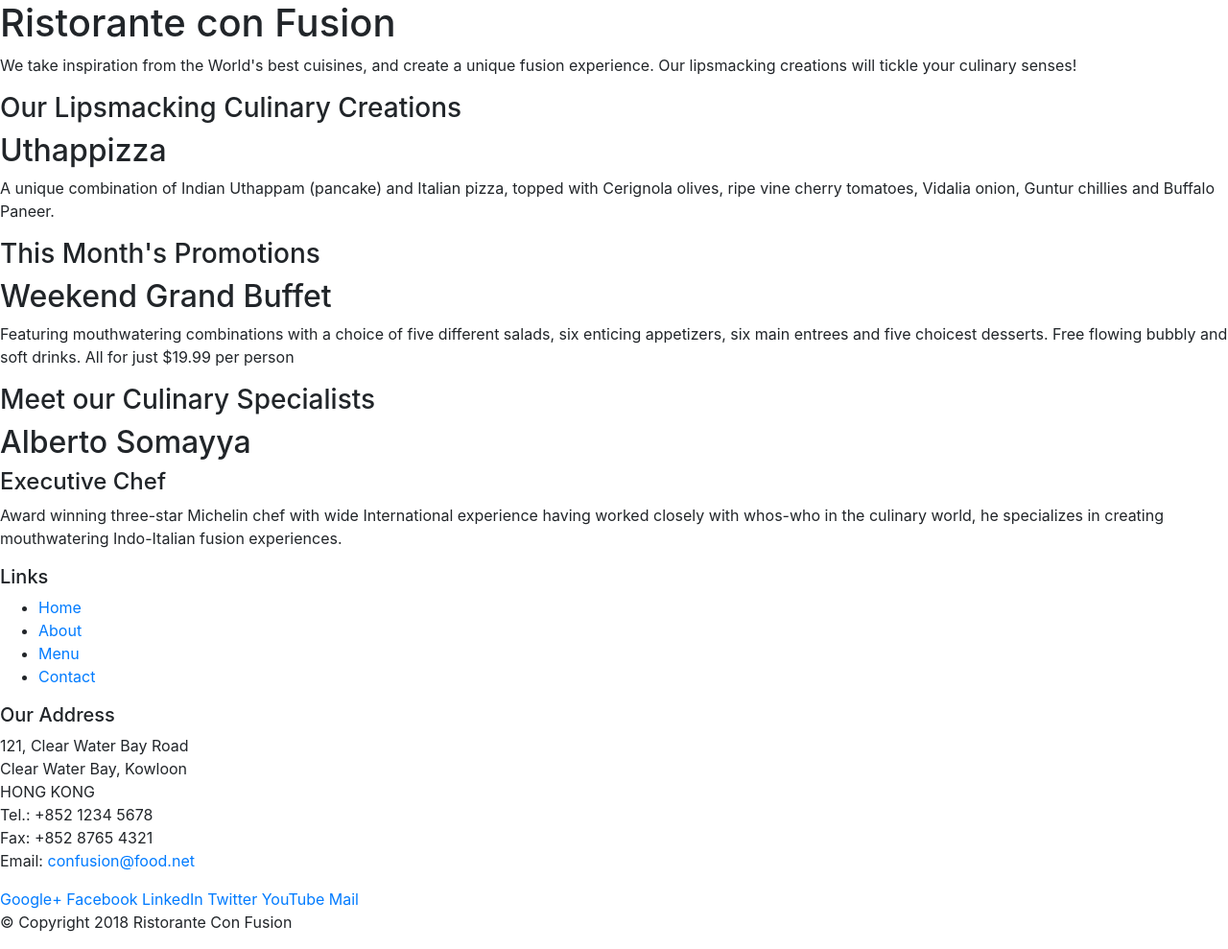
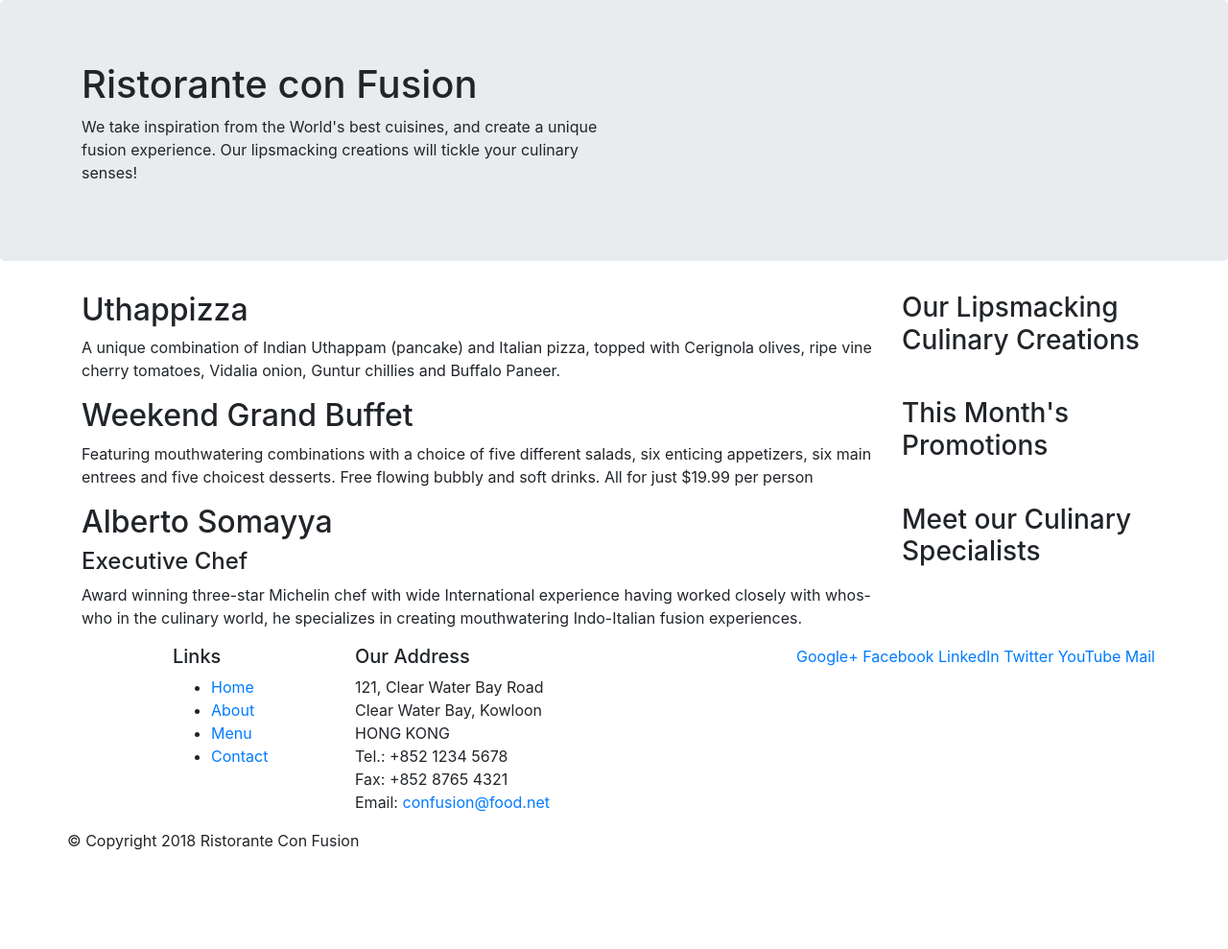
Before and after one commit to ShubhamBinary01/Front-End-Web-UI-Frameworks-and-Tools-Bootstrap-4, a website: page index.html in a window 1280 px wide. Shown: the whole page at 96% size. After the commit the page ends 904 px from the top, so only its background shows below. Drawn offline with nearby package versions, Linux system fonts and the light colour scheme.

Commit message:
Bootstrap Grid Part 1

```diff
--- a/index.html
+++ b/index.html
@@ -15,46 +15,46 @@
 
 <body>
 
-    <header>
-        <div>
-            <div>
-                <div>
+    <header class="jumbotron">
+        <div class="container">
+            <div class="row">
+                <div class="col-12 col-sm-6">
                     <h1>Ristorante con Fusion</h1>
                     <p>We take inspiration from the World's best cuisines, and create a unique fusion experience. Our lipsmacking creations will tickle your culinary senses!</p>
-                </div>
+                </div class="col-12 col-sm">
                 <div>
                 </div>
             </div>
         </div>
     </header>
 
-    <div>
-        <div>
-            <div>
+    <div class="container">
+        <div class="row">
+            <div class="col-12 col-sm-4 order-sm-last col-md-3">
                 <h3>Our Lipsmacking Culinary Creations</h3>
             </div>
-            <div>
+            <div class="col col-sm order-sm-first col-md">
                 <h2>Uthappizza</h2>
                 <p>A unique combination of Indian Uthappam (pancake) and Italian pizza, topped with Cerignola olives, ripe vine cherry tomatoes, Vidalia onion, Guntur chillies and Buffalo Paneer.</p>
             </div>
         </div>
 
 
-        <div>
-            <div>
+        <div class="row">
+            <div class="col-12 col-sm-4 order-sm-last col-md-3">
                 <h3>This Month's Promotions</h3>
             </div>
-            <div>
+            <div class="col col-sm order-sm-first col-md">
                 <h2>Weekend Grand Buffet</h2>
                 <p>Featuring mouthwatering combinations with a choice of five different salads, six enticing appetizers, six main entrees and five choicest desserts. Free flowing bubbly and soft drinks. All for just $19.99 per person </p>
             </div>
         </div>
 
-        <div>
-            <div>
+        <div class="row">
+            <div class="col-12 col-sm-4 order-sm-last col-md-3">
                 <h3>Meet our Culinary Specialists</h3>
             </div>
-            <div>
+            <div class="col col-sm order-sm-first col-md">
                 <h2>Alberto Somayya</h2>
                 <h4>Executive Chef</h4>
                 <p>Award winning three-star Michelin chef with wide International experience having worked closely with whos-who in the culinary world, he specializes in creating mouthwatering Indo-Italian fusion experiences. </p>
@@ -63,9 +63,9 @@
     </div>
 
     <footer>
-        <div>
-            <div>
-                <div>
+        <div class="container">
+            <div class="row">
+                <div class="col-4 offset-1 col-sm-2">
                     <h5>Links</h5>
                     <ul>
                         <li><a href="#">Home</a></li>
@@ -74,7 +74,7 @@
                         <li><a href="#">Contact</a></li>
                     </ul>
                 </div>
-                <div>
+                <div class="col-7 col-sm-5">
                     <h5>Our Address</h5>
                     <address>
 		              121, Clear Water Bay Road<br>
@@ -86,7 +86,7 @@
 		           </address>
                 </div>
                 <div>
-                    <div>
+                    <div col-12 col-sm-4>
                         <a href="http://google.com/+">Google+</a>
                         <a href="http://www.facebook.com/profile.php?id=">Facebook</a>
                         <a href="http://www.linkedin.com/in/">LinkedIn</a>
@@ -96,8 +96,8 @@
                     </div>
                 </div>
            </div>
-           <div>
-                <div>
+           <div class="row">
+                <div class="auto">
                     <p>© Copyright 2018 Ristorante Con Fusion</p>
                 </div>
            </div>
```
